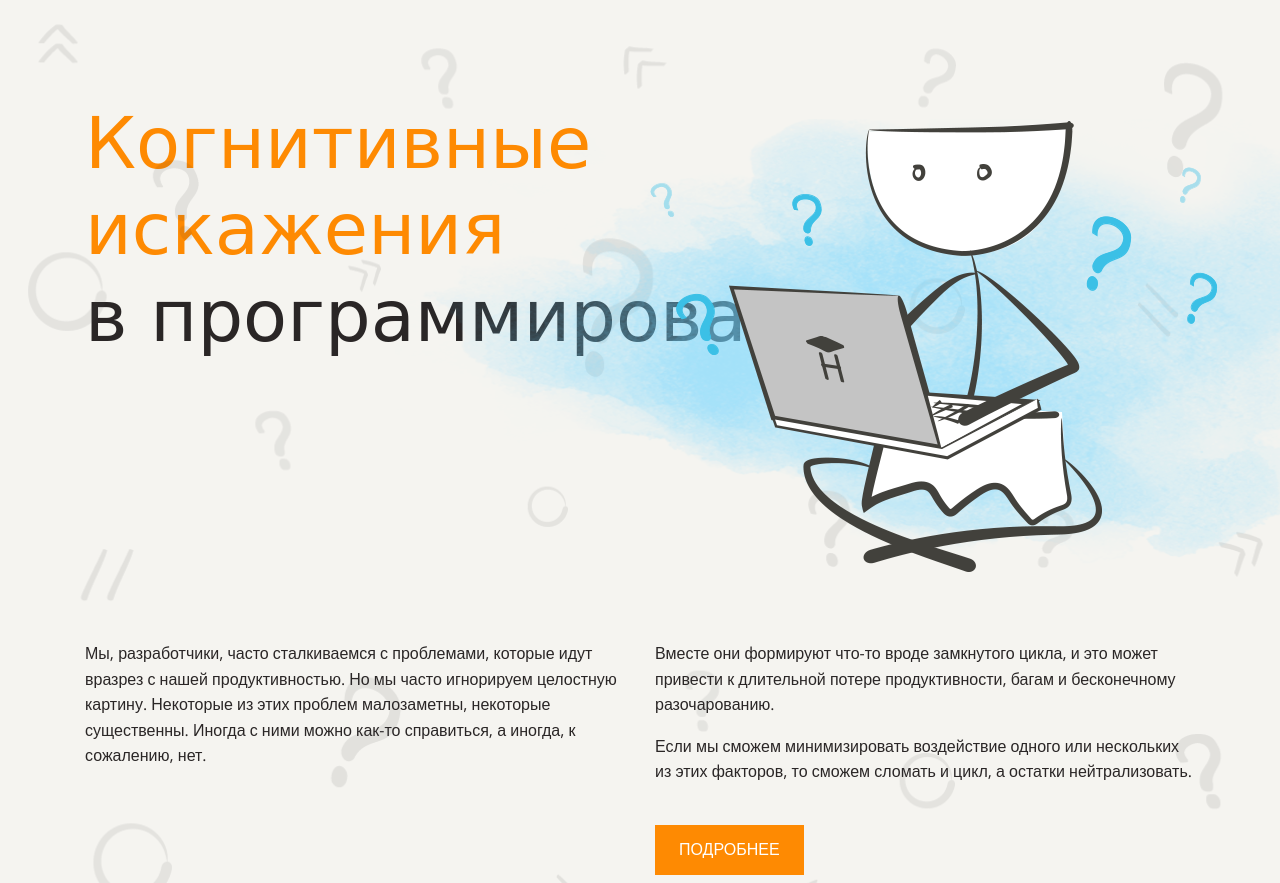
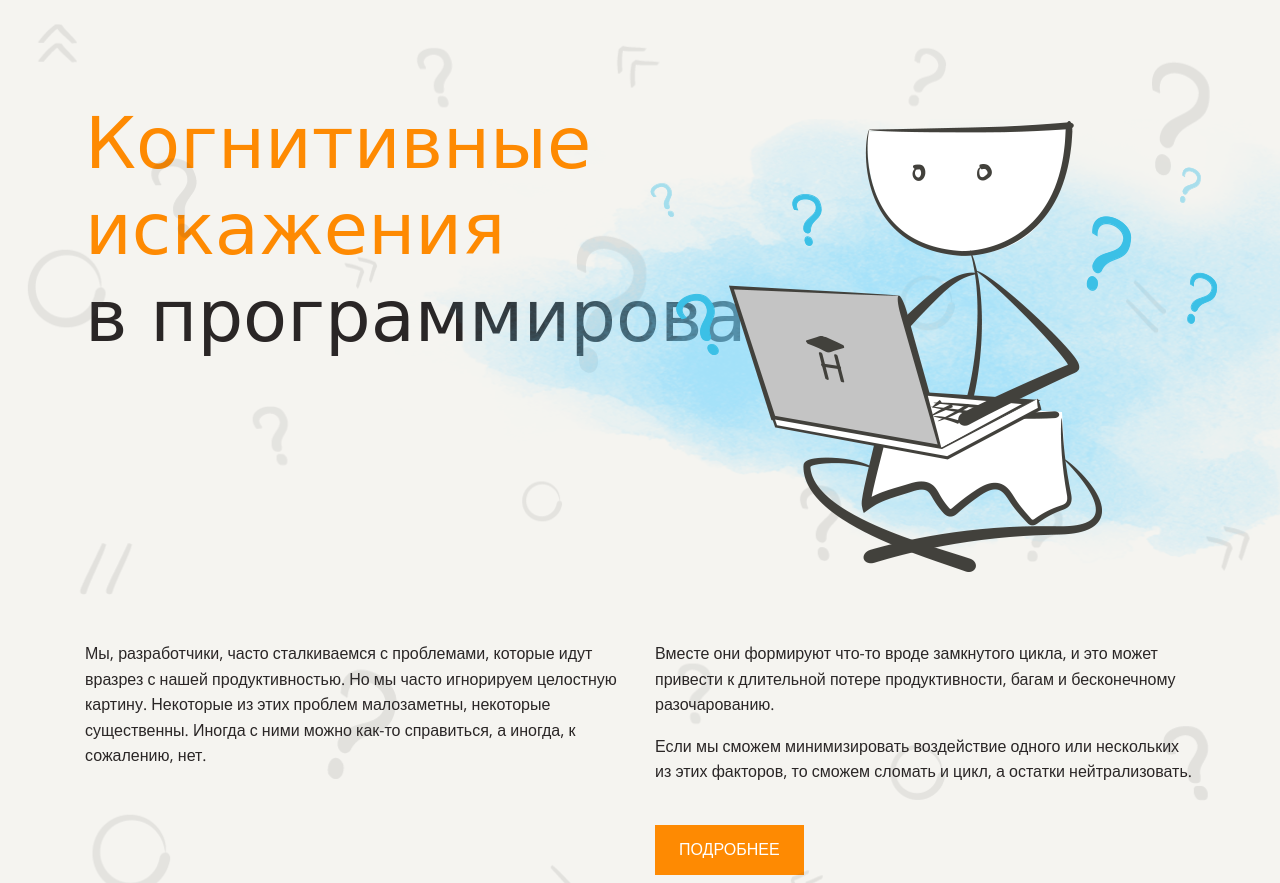
Before and after one commit to alimchik/layout-designer-project-lvl1, a website: page src/index.html in a window 1280 px wide. Shown: the top 883 px of the page. Drawn offline with nearby package versions, Linux system fonts and the light colour scheme; a web font is replaced by a local one.

Commit message:
second fix background image

```diff
--- a/src/styles/style.css
+++ b/src/styles/style.css
@@ -94,7 +94,7 @@ header::before {
   background-repeat: no-repeat;
   background-size: cover;
   width: 100%;
-  height: 99%;
+  height: 98%;
   opacity: 10%;
 }
 
```
